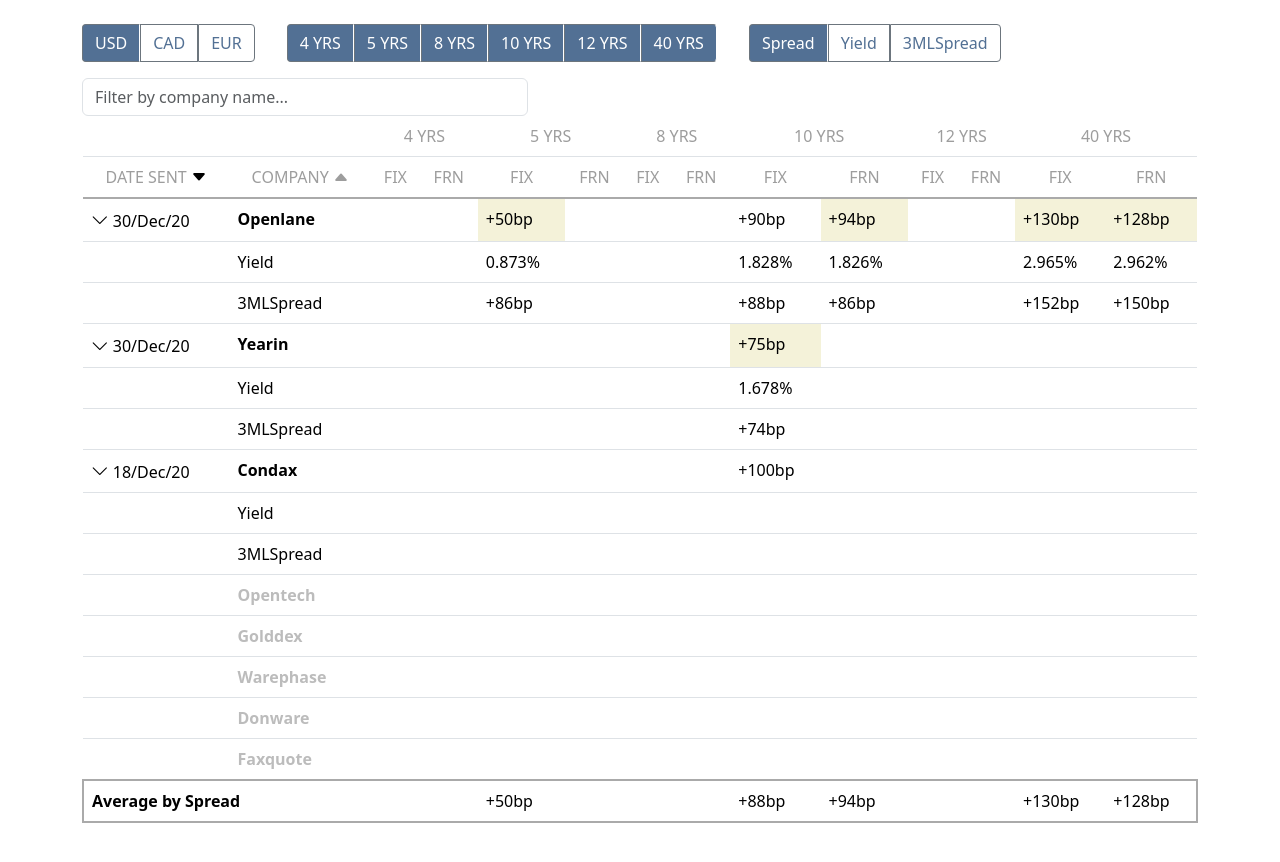
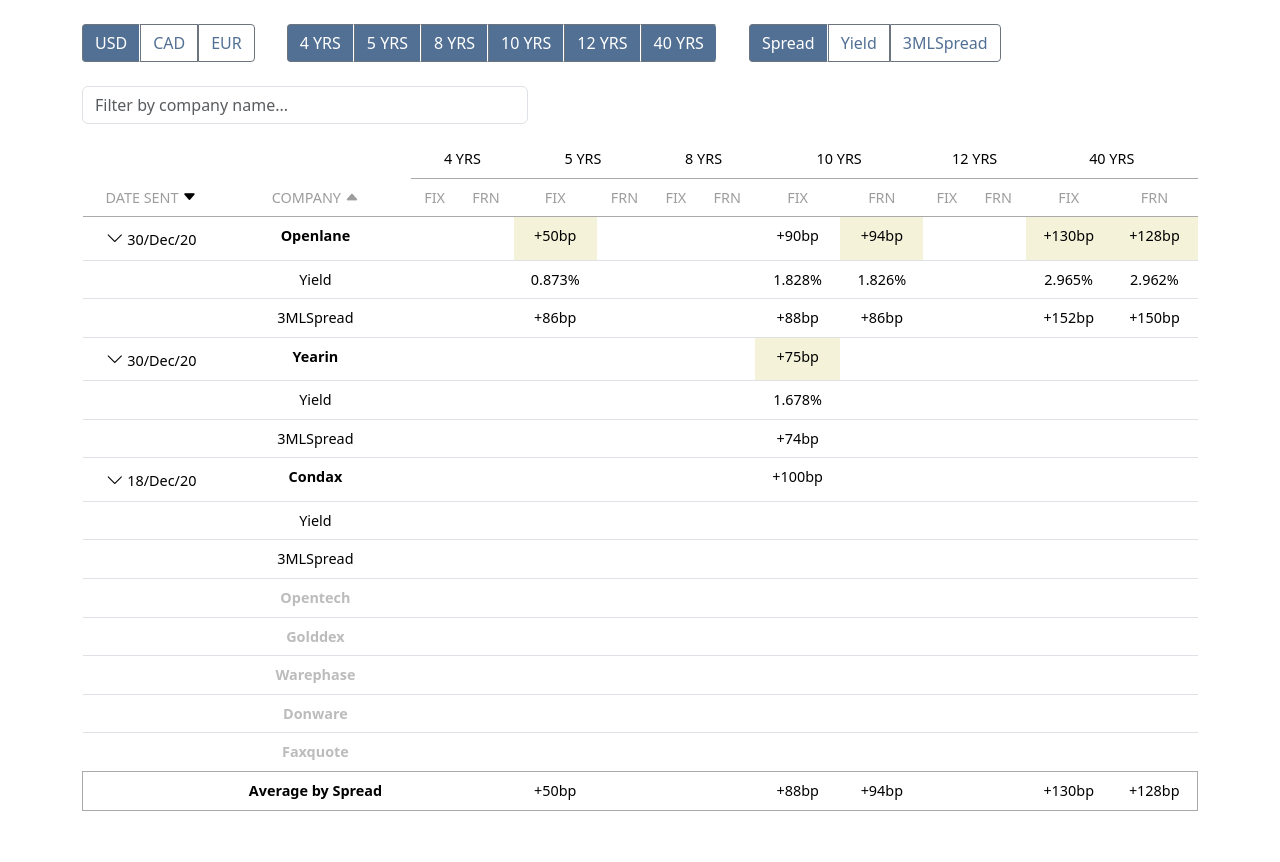
Before and after one commit to YuriHassle/interprice-challenge, a Vue app: page / in a window 1280 px wide. Built offline with nearby package versions, Linux system fonts and the light colour scheme.

Commit message:
style: enhance table styles

```diff
--- a/src/components/organisms/FilterSection.vue
+++ b/src/components/organisms/FilterSection.vue
@@ -86,9 +86,10 @@ export default Vue.extend({
 @import 'node_modules/bootstrap/scss/mixins';
 
 .filters {
+  margin-bottom: 1rem;
   display: flex;
   flex-direction: column;
-  gap: 1rem;
+  gap: 1.5rem;
 
   &__button-container {
     display: flex;
--- a/src/components/organisms/QuotesTable.vue
+++ b/src/components/organisms/QuotesTable.vue
@@ -34,16 +34,15 @@
           </th>
         </tr>
       </thead>
-      <tbody class="table__body table-group-divider">
+      <tbody class="table__body">
         <tr
           v-for="(row, rowIndex) in tableData"
           :key="`${row.id}-${rowIndex}`"
-          class="table__row"
           :class="{
-            'table__row--hidden': hiddenRows.includes(rowIndex),
+            'table__body--row-hidden': hiddenRows.includes(rowIndex),
           }"
         >
-          <td class="table__cell">
+          <td>
             <i
               v-if="isSelectedDisplayType(row.displayType)"
               class="table__dropdown-button bi"
@@ -63,13 +62,14 @@
             </span>
           </td>
           <td
-            class="table__cell"
             :class="[
               {
-                'table__cell--primary': isSelectedDisplayType(row.displayType),
+                'table__body--cell-primary': isSelectedDisplayType(
+                  row.displayType
+                ),
               },
               {
-                'table__cell--disabled': !row.years,
+                'table__body--cell-disabled': !row.years,
               },
             ]"
           >
@@ -80,11 +80,10 @@
             }}
           </td>
           <td
-            class="table__cell"
             v-for="(year, columnIndex) in tableSubHeaders"
             :key="`${row.id}-${columnIndex}`"
             :class="{
-              'table__cell--min-value':
+              'table__body--cell-highlight':
                 getMinValueByColumn(columnIndex) ===
                 getQuoteValue(rowIndex, columnIndex),
             }"
@@ -98,7 +97,8 @@
       </tbody>
       <tfoot class="table__footer">
         <tr>
-          <th colspan="2">Average by Spread</th>
+          <th></th>
+          <th>Average by Spread</th>
           <td
             v-for="(average, index) in tableFooter"
             :key="`${index}-${average}`"
@@ -323,23 +323,42 @@ export default Vue.extend({
 
 <style lang="scss" scoped>
 .table {
+  font-size: 0.9rem;
+  text-align: center;
+
   &__head {
     & th {
-      font-size: 1rem;
       font-weight: 500;
-      text-align: center;
       color: var(--subtitle-color);
     }
-  }
-  &__body {
-    &.table-group-divider {
-      border-top-width: 0.14rem;
-      border-top-color: var(--table-primary-color);
+
+    tr:first-child {
+      & th {
+        border-bottom-width: 0;
+      }
+      & th:not(:nth-child(1)):not(:nth-child(2)) {
+        color: var(--black);
+        border-bottom: 0.1rem solid var(--table-primary-color);
+      }
+    }
+
+    & tr:last-child th {
+      border-bottom: 0.1rem solid var(--table-primary-color);
     }
   }
-  &__row {
-    &--hidden {
+
+  &__body {
+    & tr:last-child td {
+      border-bottom: 0.1rem solid var(--table-primary-color);
+    }
+
+    & td {
+      transition: max-height 0.6s, padding 0.6s;
+    }
+
+    &--row-hidden {
       display: table-column;
+
       & td {
         max-height: 0;
         padding: 0 0.5rem;
@@ -348,24 +367,25 @@ export default Vue.extend({
         transition: max-height 0.3s, padding 0.3s;
       }
     }
-  }
-  &__cell {
-    transition: max-height 0.6s, padding 0.6s;
 
-    &--min-value {
+    &--cell-highlight {
       background-color: var(--highlight-color);
     }
-    &--primary {
+
+    &--cell-primary {
       font-weight: bold;
     }
-    &--disabled {
+
+    &--cell-disabled {
       color: var(--table-cell-disabled);
       font-weight: bold;
     }
   }
+
   &__footer {
-    border: 0.14rem solid var(--table-primary-color);
+    border: 0.1rem solid var(--table-primary-color);
   }
+
   &__dropdown-button {
     font-size: 1.1rem;
     cursor: pointer;
```
